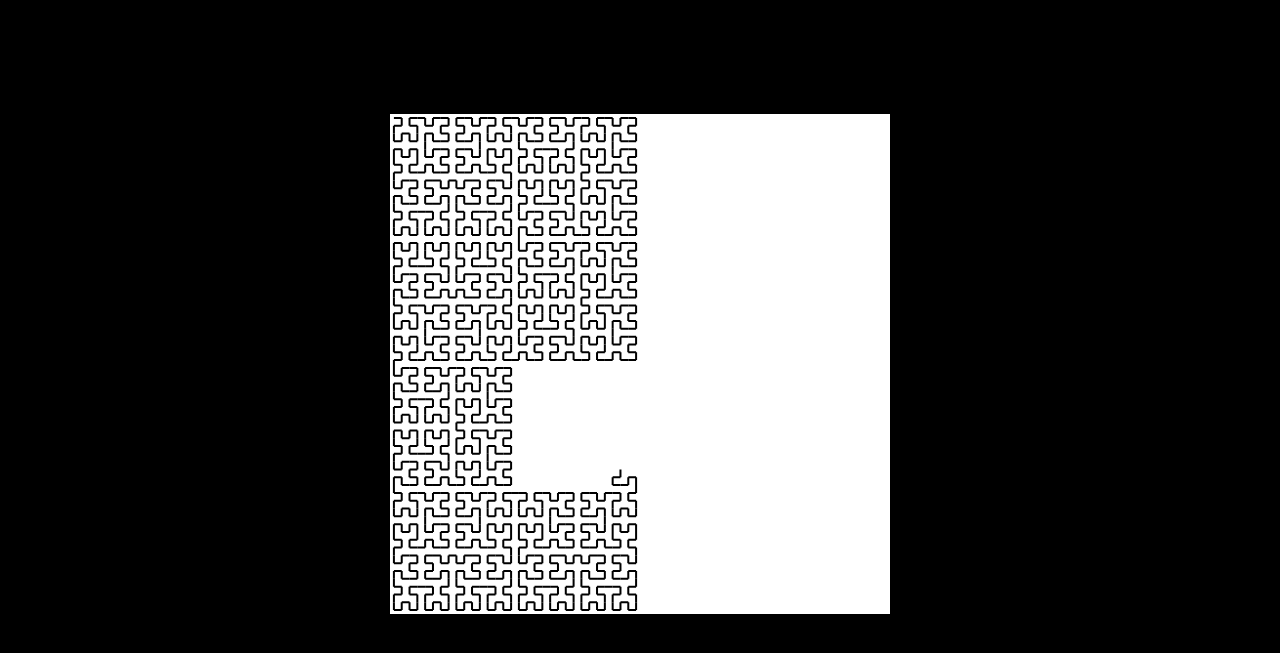
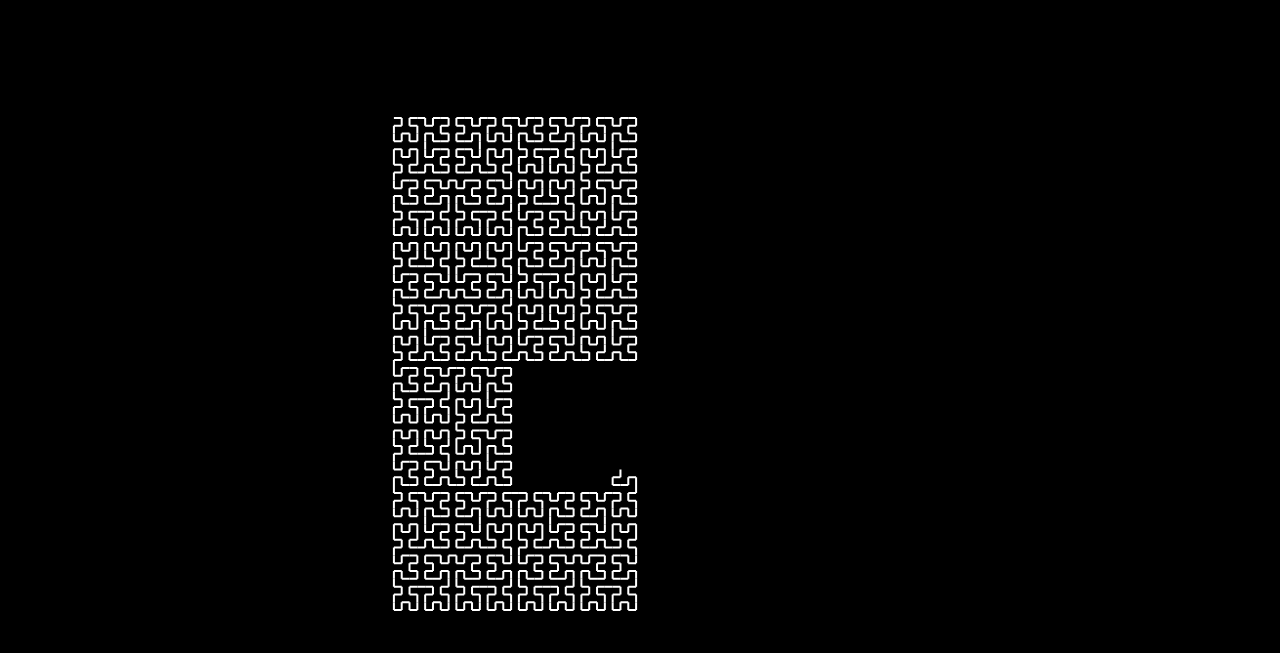
Before and after one commit to jonathan-potter/hilbert-curve, a website built with webpack: page index.html in a window 1280 px wide. Shown: the part 63-716 px from the top of the page. Built offline with nearby package versions, Linux system fonts and the light colour scheme; files whose address does not match are found by name.

Commit message:
recolors the curve

```diff
--- a/css/app.scss
+++ b/css/app.scss
@@ -44,7 +44,6 @@ main {
 }
 
 canvas {
-  background: white;
   width: 100%;
   height: 100%;
 }
--- a/javascript/classes/DrawingVector.js
+++ b/javascript/classes/DrawingVector.js
@@ -14,7 +14,7 @@ export default class DrawingVector {
 
   draw () {
     context.lineWidth = 2
-    context.strokeStyle = 'black'
+    context.strokeStyle = 'white'
     context.beginPath()
 
     const { x, y } = this.position
```
